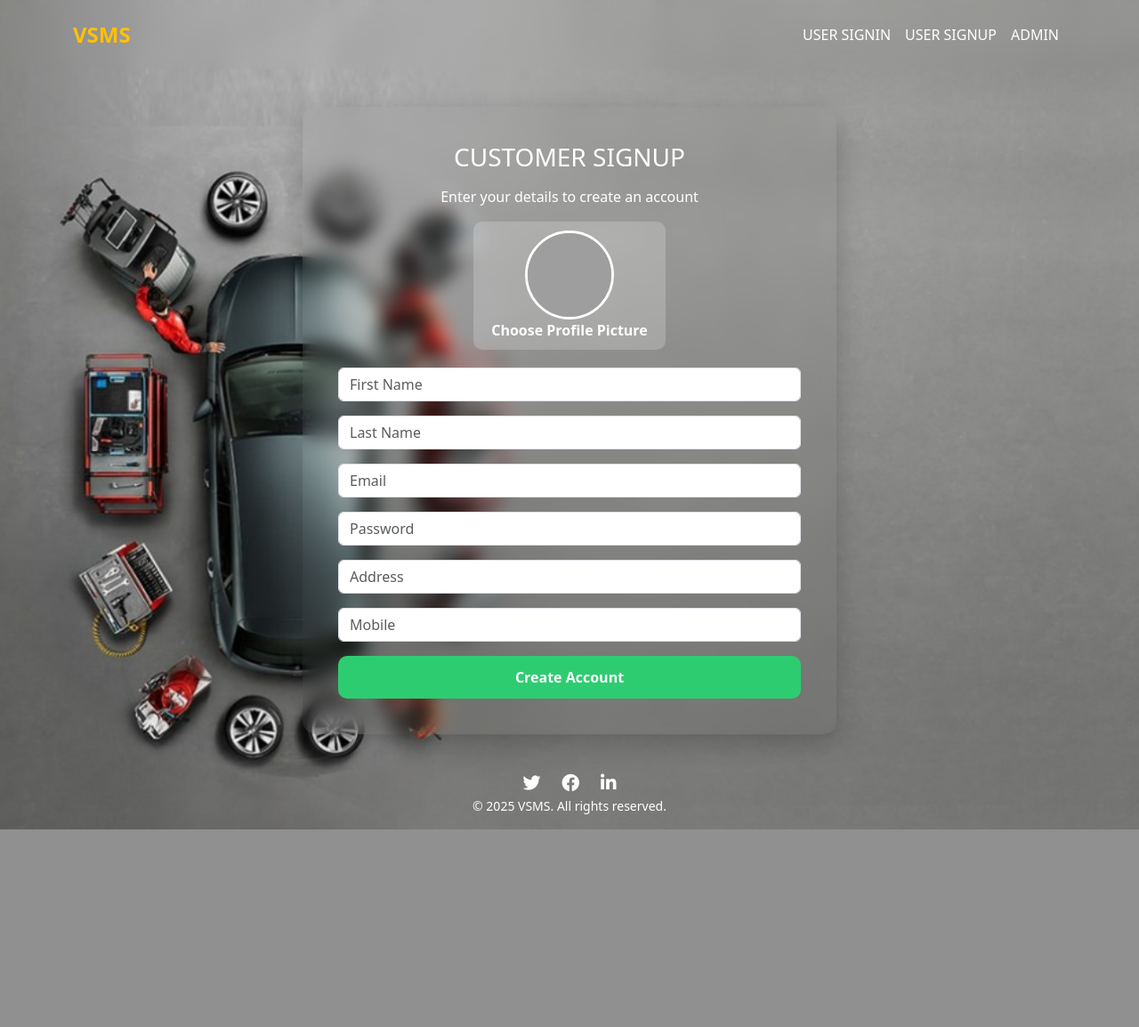
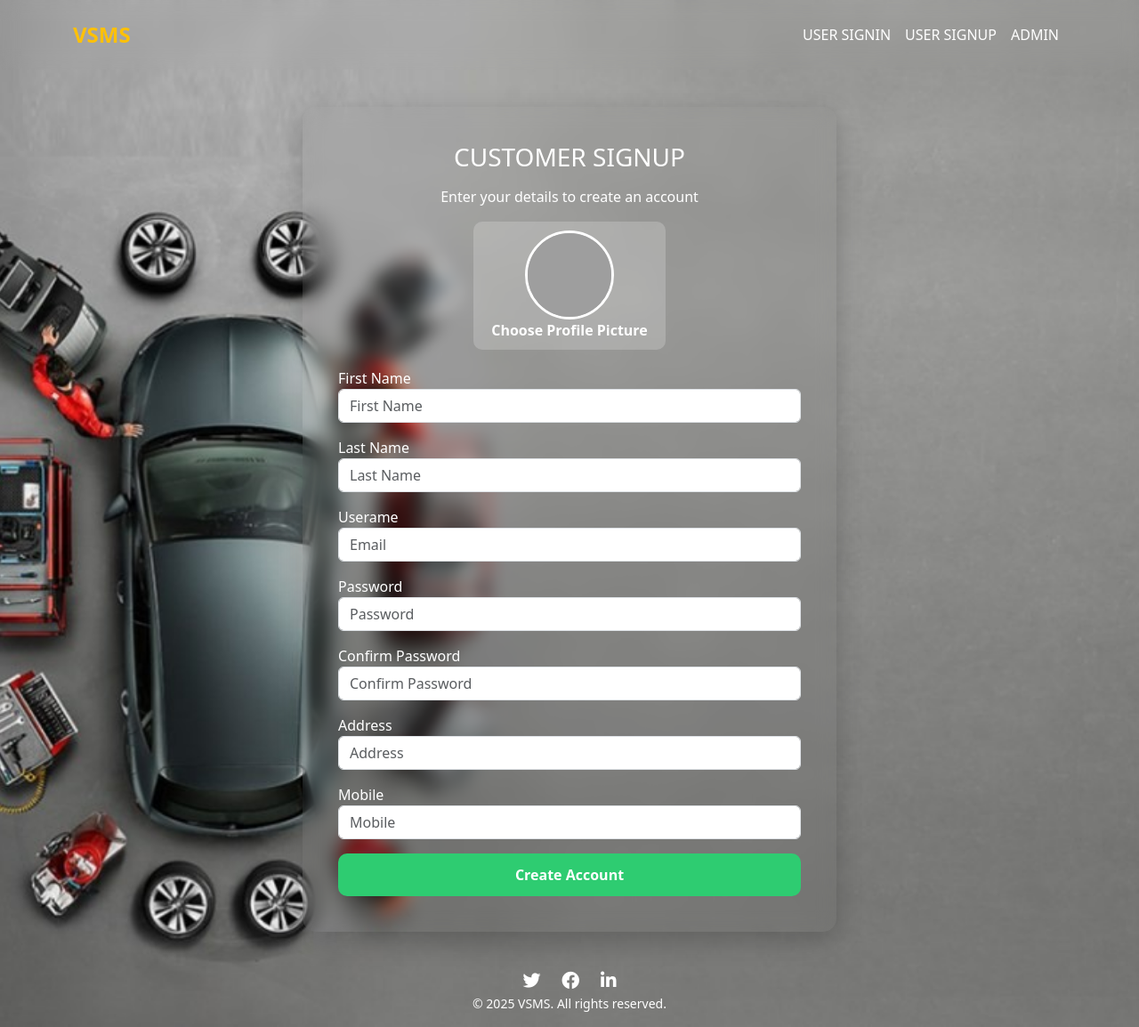
Before and after one commit to Web-DevWhiz/VSMS, a Django app: page /customersignup in a window 1280 px wide. Shown: the whole page at 89% size. Before the commit the page ends 932 px from the top, so only its background shows below. Run offline with Django 3.2, Linux system fonts and the light colour scheme; some libraries are stand-ins or nearby versions; grey boxes are pictures that could not be loaded.

Commit message:
Some changes

```diff
--- a/templates/vehicle/customersignup.html
+++ b/templates/vehicle/customersignup.html
@@ -140,11 +140,19 @@
                     <input type="file" id="profile-pic" name="{{ customerForm.profile_pic.html_name }}" accept="image/*" hidden>
                 </div>
 
+                <label for="first_name">First Name</label>
                 {% render_field userForm.first_name class="form-control mb-3" placeholder="First Name" required=True %}
+                <label for="last_name">Last Name</label>
                 {% render_field userForm.last_name class="form-control mb-3" placeholder="Last Name" required=True %}
+                <label for="username">Userame</label>
                 {% render_field userForm.username class="form-control mb-3" placeholder="Email" type="email" required=True %}
+                <label for="fpassword">Password</label>
                 {% render_field userForm.password class="form-control mb-3" placeholder="Password" type="password" required=True %}
+                <label for="confirm-password">Confirm Password</label>
+                <input type="password" id="confirm-password" class="form-control mb-3" placeholder="Confirm Password" required>
+                <label for="address">Address</label>
                 {% render_field customerForm.address class="form-control mb-3" placeholder="Address" required=True %}
+                <label for="mobile">Mobile</label>
                 {% render_field customerForm.mobile class="form-control mb-3" placeholder="Mobile" required=True pattern="\d{10}" title="Enter a valid 10-digit mobile number" %}
                 <button type="submit" class="btn-submit">Create Account</button>
             </form>
@@ -170,8 +178,16 @@
 
         document.getElementById("signupForm").addEventListener("submit", function (event) {
         const password = document.querySelector("input[name='{{ userForm.password.html_name }}']").value;
+        const confirmPassword = document.getElementById("confirm-password").value;
+
         if (password.length < 6) {
             alert("Password must be at least 6 characters long.");
+            event.preventDefault();
+            return;
+        }
+
+        if (password !== confirmPassword) {
+            alert("Passwords do not match!");
             event.preventDefault();
             return;
         }
@@ -180,7 +196,7 @@
 
         if (!profilePicInput.files.length) {
             alert("Please upload a profile picture.");
-                event.preventDefault(); // Stop form submission
+            event.preventDefault();
         }
     });
     </script>
--- a/vehicle/models.py
+++ b/vehicle/models.py
@@ -2,65 +2,85 @@ from django.db import models
 from django.contrib.auth.models import User
 # Create your models here.
 class Customer(models.Model):
-    user=models.OneToOneField(User,on_delete=models.CASCADE)
-    profile_pic= models.ImageField(upload_to='profile_pic/CustomerProfilePic/',null=True,blank=True)
+    id = models.BigAutoField(primary_key=True)  # Explicitly defining primary key
+    user = models.OneToOneField(User, on_delete=models.CASCADE)
+    profile_pic = models.ImageField(upload_to='profile_pic/CustomerProfilePic/', null=True, blank=True)
     address = models.CharField(max_length=40)
-    mobile = models.CharField(max_length=20,null=False)
+    mobile = models.CharField(max_length=20, null=False)
+
     @property
     def get_name(self):
-        return self.user.first_name+" "+self.user.last_name
+        return self.user.first_name + " " + self.user.last_name
+
     @property
     def get_instance(self):
         return self
+
     def __str__(self):
         return self.user.first_name
 
+
 class Mechanic(models.Model):
-    user=models.OneToOneField(User,on_delete=models.CASCADE)
-    profile_pic= models.ImageField(upload_to='profile_pic/MechanicProfilePic/',null=True,blank=True)
+    id = models.BigAutoField(primary_key=True)
+    user = models.OneToOneField(User, on_delete=models.CASCADE)
+    profile_pic = models.ImageField(upload_to='profile_pic/MechanicProfilePic/', null=True, blank=True)
     address = models.CharField(max_length=40)
-    mobile = models.CharField(max_length=20,null=False)
-    skill = models.CharField(max_length=500,null=True)
-    salary=models.PositiveIntegerField(null=True)
-    status=models.BooleanField(default=False)
+    mobile = models.CharField(max_length=20, null=False)
+    skill = models.CharField(max_length=500, null=True)
+    salary = models.PositiveIntegerField(null=True)
+    status = models.BooleanField(default=False)
+
     @property
     def get_name(self):
-        return self.user.first_name+" "+self.user.last_name
+        return self.user.first_name + " " + self.user.last_name
+
     @property
     def get_id(self):
         return self.user.id
+
     def __str__(self):
         return self.user.first_name
 
 
 class Request(models.Model):
-    cat=(('two wheeler with gear','two wheeler with gear'),('two wheeler without gear','two wheeler without gear'),('three wheeler','three wheeler'),('four wheeler','four wheeler'))
-    category=models.CharField(max_length=50,choices=cat)
+    id = models.BigAutoField(primary_key=True)
+    cat = (
+        ('two wheeler with gear', 'two wheeler with gear'),
+        ('two wheeler without gear', 'two wheeler without gear'),
+        ('three wheeler', 'three wheeler'),
+        ('four wheeler', 'four wheeler')
+    )
+    category = models.CharField(max_length=50, choices=cat)
+    vehicle_no = models.PositiveIntegerField(null=False)
+    vehicle_name = models.CharField(max_length=40, null=False)
+    vehicle_model = models.CharField(max_length=40, null=False)
+    vehicle_brand = models.CharField(max_length=40, null=False)
+    problem_description = models.CharField(max_length=500, null=False)
+    date = models.DateField(auto_now=True)
+    cost = models.PositiveIntegerField(null=True)
+    customer = models.ForeignKey('Customer', on_delete=models.CASCADE, null=True)
+    mechanic = models.ForeignKey('Mechanic', on_delete=models.CASCADE, null=True)
 
-    vehicle_no=models.PositiveIntegerField(null=False)
-    vehicle_name = models.CharField(max_length=40,null=False)
-    vehicle_model = models.CharField(max_length=40,null=False)
-    vehicle_brand = models.CharField(max_length=40,null=False)
-
-    problem_description = models.CharField(max_length=500,null=False)
-    date=models.DateField(auto_now=True)
-    cost=models.PositiveIntegerField(null=True)
-
-    customer=models.ForeignKey('Customer', on_delete=models.CASCADE,null=True)
-    mechanic=models.ForeignKey('Mechanic',on_delete=models.CASCADE,null=True)
-
-    stat=(('Pending','Pending'),('Approved','Approved'),('Repairing','Repairing'),('Repairing Done','Repairing Done'),('Released','Released'))
-    status=models.CharField(max_length=50,choices=stat,default='Pending',null=True)
+    stat = (
+        ('Pending', 'Pending'),
+        ('Approved', 'Approved'),
+        ('Repairing', 'Repairing'),
+        ('Repairing Done', 'Repairing Done'),
+        ('Released', 'Released')
+    )
+    status = models.CharField(max_length=50, choices=stat, default='Pending', null=True)
 
     def __str__(self):
         return self.problem_description
 
 class Attendance(models.Model):
-    mechanic=models.ForeignKey('Mechanic',on_delete=models.CASCADE,null=True)
-    date=models.DateField()
+    id = models.BigAutoField(primary_key=True)
+    mechanic = models.ForeignKey('Mechanic', on_delete=models.CASCADE, null=True)
+    date = models.DateField()
     present_status = models.CharField(max_length=10)
 
 class Feedback(models.Model):
-    date=models.DateField(auto_now=True)
-    by=models.CharField(max_length=40)
-    message=models.CharField(max_length=500)
+    id = models.BigAutoField(primary_key=True)
+    date = models.DateField(auto_now=True)
+    by = models.CharField(max_length=40)
+    message = models.CharField(max_length=500)
--- a/vehicle/views.py
+++ b/vehicle/views.py
@@ -36,7 +36,7 @@ def adminclick_view(request):
 def customer_signup_view(request):
     userForm=forms.CustomerUserForm()
     customerForm=forms.CustomerForm()
-    mydict={'userForm':userForm,'customerForm':customerForm}
+    mydict={'userForm': userForm,'customerForm': customerForm}
     if request.method=='POST':
         userForm=forms.CustomerUserForm(request.POST)
         customerForm=forms.CustomerForm(request.POST,request.FILES)
--- a/vsms/settings.py
+++ b/vsms/settings.py
@@ -88,6 +88,7 @@ DATABASES = {
         'PORT': '13360',
     }
 }
+DEFAULT_AUTO_FIELD = 'django.db.models.BigAutoField'
 
 
 # Password validation
```
Also changed, not shown: templates/vehicle/customerbase.html (+9 -2 lines), static/profile_pic/CustomerProfilePic/Screenshot_2025-01-31_121512.png (added), static/profile_pic/CustomerProfilePic/Screenshot_2025-02-27_222423.png (added), vehicle/migrations/0010_auto_20250313_2317.py (added). Lines whose indentation alone changed are shown as unchanged.
